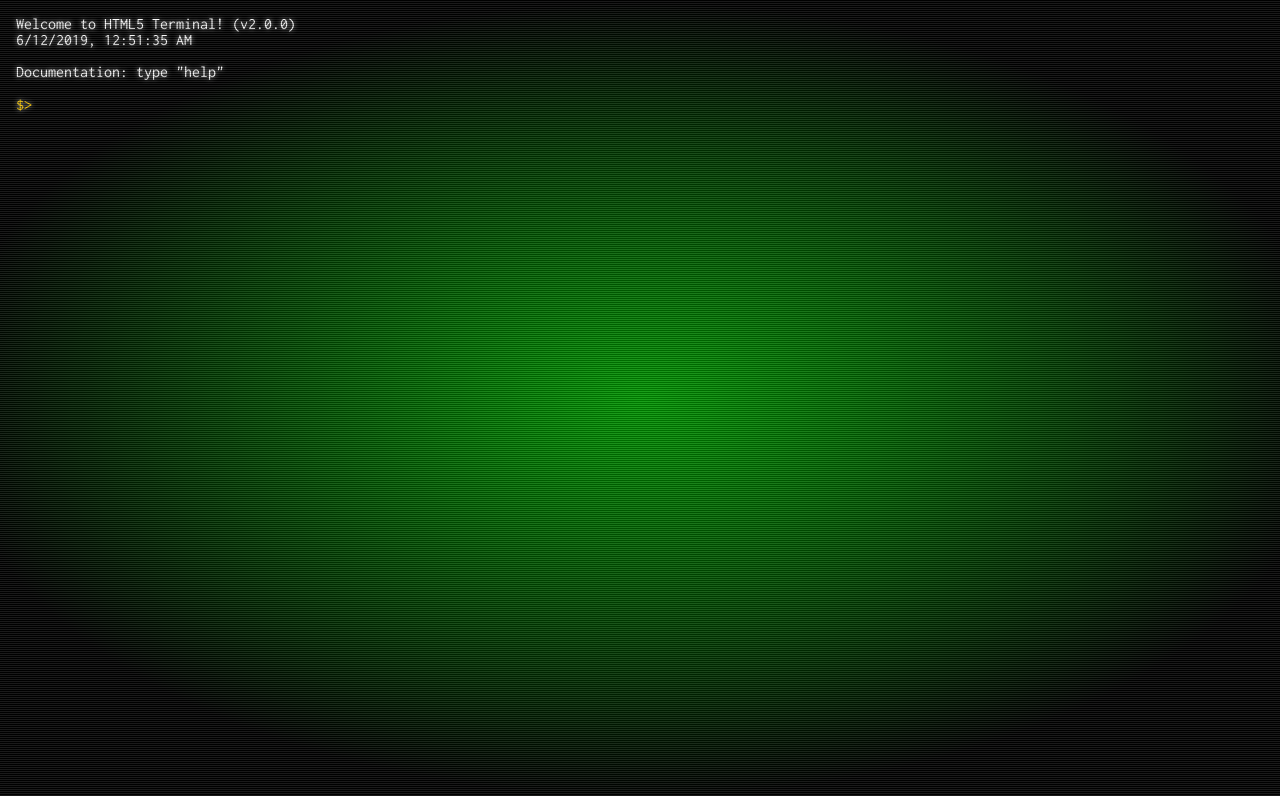
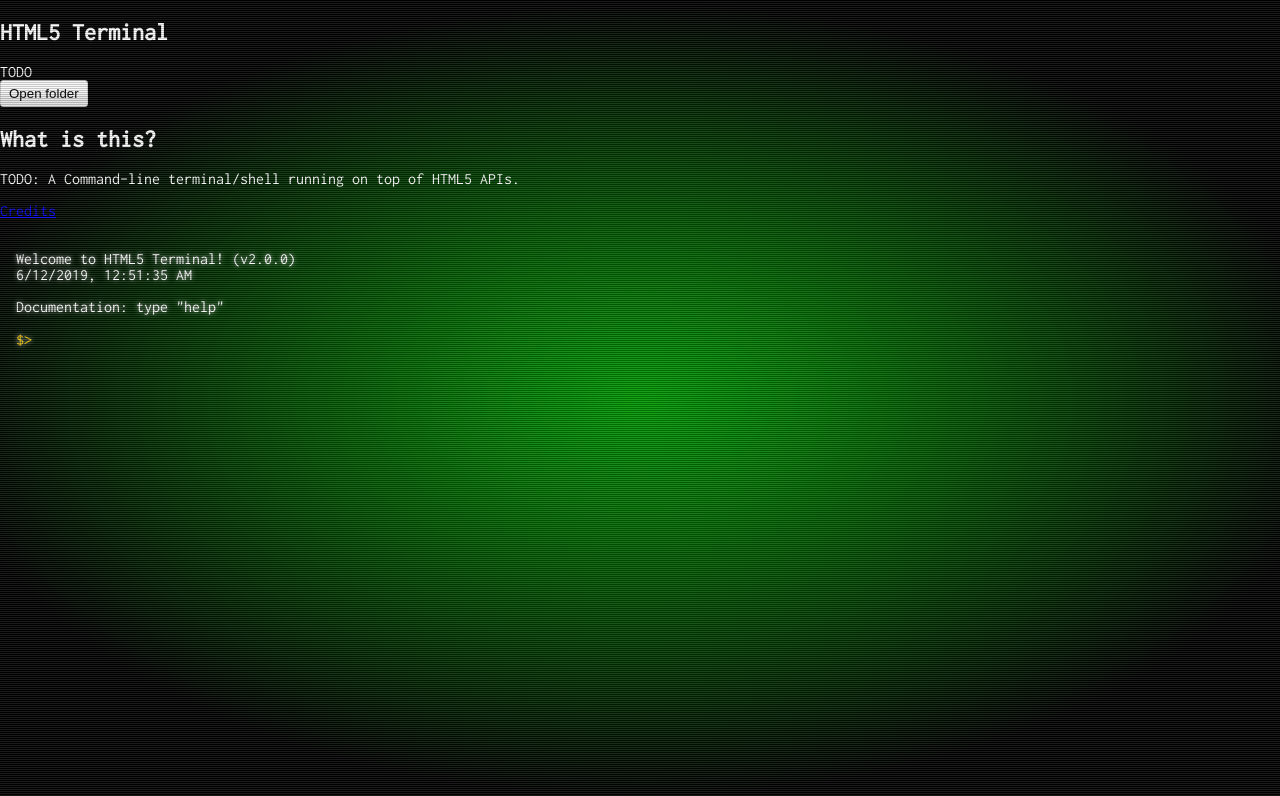
Before and after one commit to petele/html5-terminal, a website: page src/index.html in a window 1280 px wide. Shown: the top 796 px of the page. Drawn offline with Linux system fonts and the light colour scheme; no server answers.

Commit message:
Update index.html

```diff
--- a/src/index.html
+++ b/src/index.html
@@ -28,6 +28,23 @@
 <!-- TODO: Add appropriate meta tags -->
 </head>
 <body>
+
+<aside class="welcome">
+  <section>
+    <div>
+      <h2>HTML5 Terminal</h2>
+      <div>
+        TODO
+      </div>
+      <button id="button" type="button">Open folder</button>
+    </div>
+    <div>
+      <h2>What is this?</h2>
+      <p>TODO: A Command-line terminal/shell running on top of HTML5 APIs.</p>
+      <p><a href="https://github.com/petele/html5-terminal#credits">Credits</a></p>
+    </div>
+  </section>
+</aside>
 
 <aside class="help hidden">
   <section>
@@ -63,6 +80,8 @@
 <!-- <script src="/scripts/terminal.js"></script> -->
 
 <script src="/scripts/terminal2019.js"></script>
+<script>
+</script>
 
 
 <script>
```
